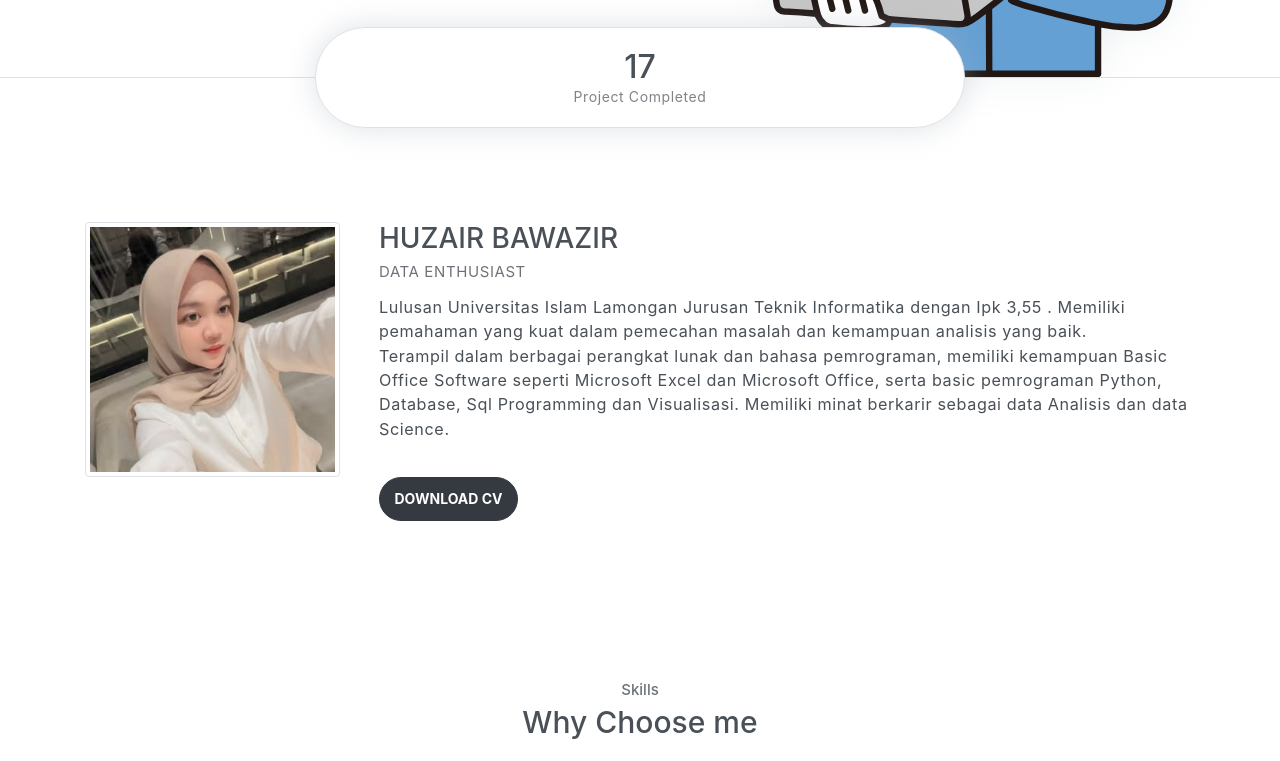
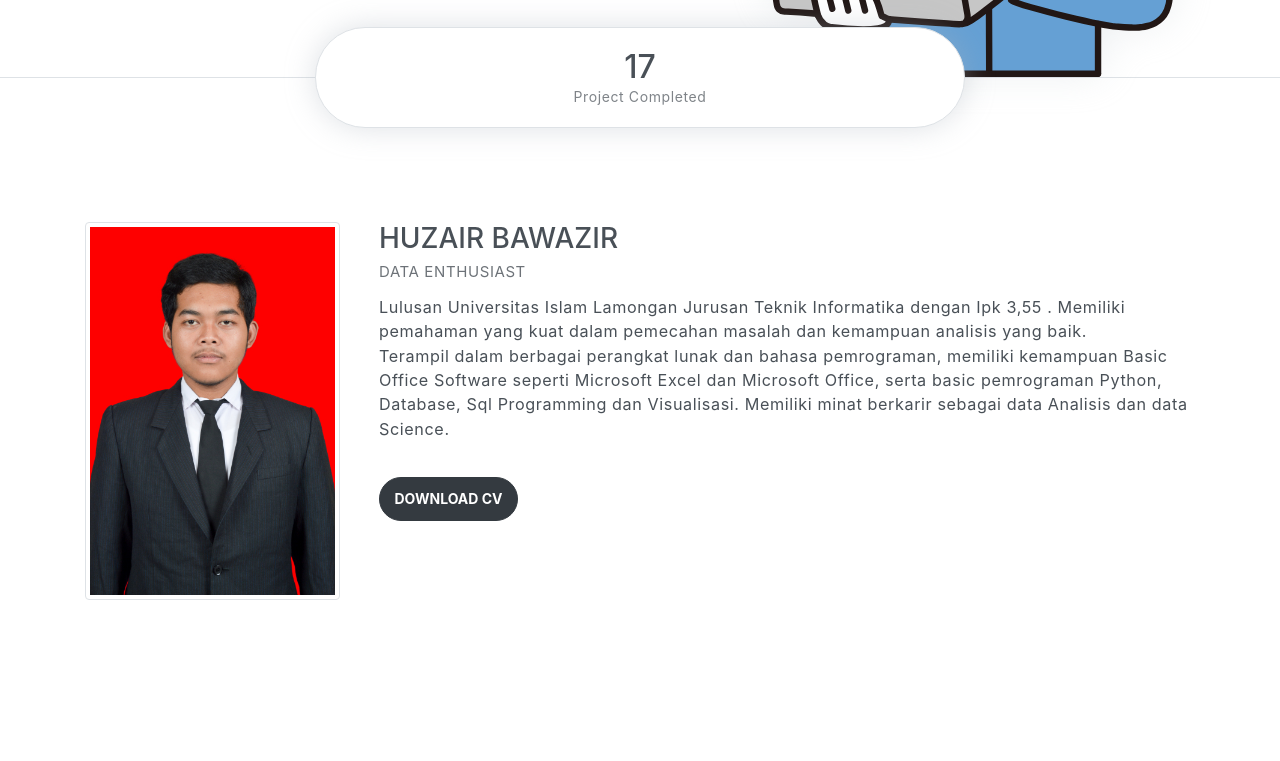
Before and after one commit to BAWAZIR1/huzair, a plain HTML site: page index.html in a window 1280 px wide. Shown: the part 674-1435 px from the top of the page. Drawn offline with Linux system fonts and the light colour scheme.

Commit message:
fixed picture

```diff
--- a/index.html
+++ b/index.html
@@ -82,7 +82,7 @@
         <div class="container mt-5">
             <div class="row text-center text-md-left">
                 <div class="col-md-3">
-                    <img src="assets/imgs/imut.jpg" alt="" class="img-thumbnail mb-4">
+                    <img src="assets/imgs/fotoku.jpg" alt="" class="img-thumbnail mb-4">
                 </div>
                 <div class="pl-md-4 col-md-9">
                     <h6 class="title">HUZAIR BAWAZIR</h6>
```
